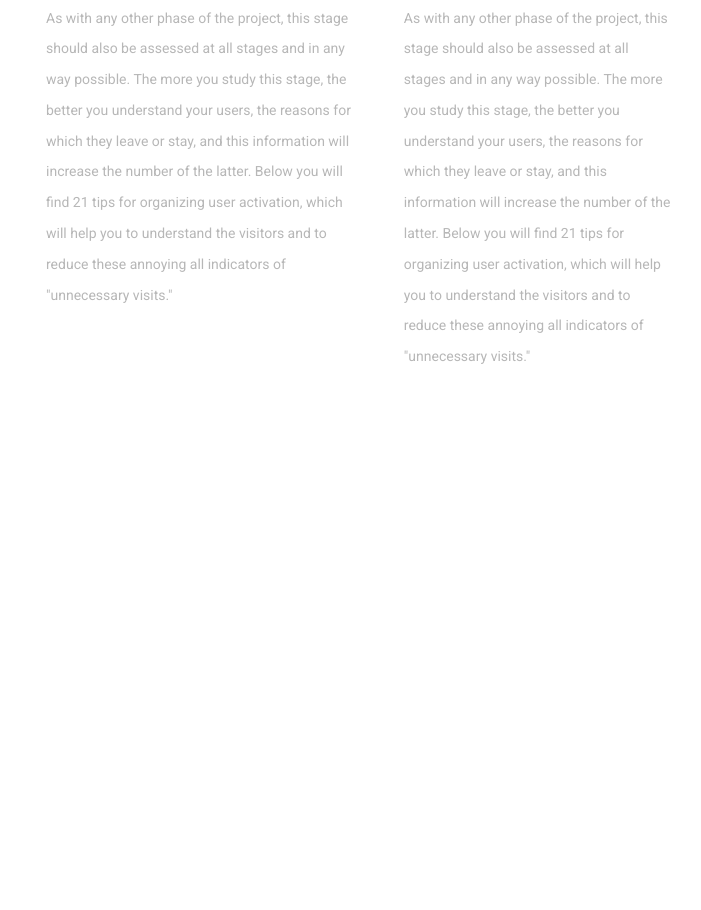
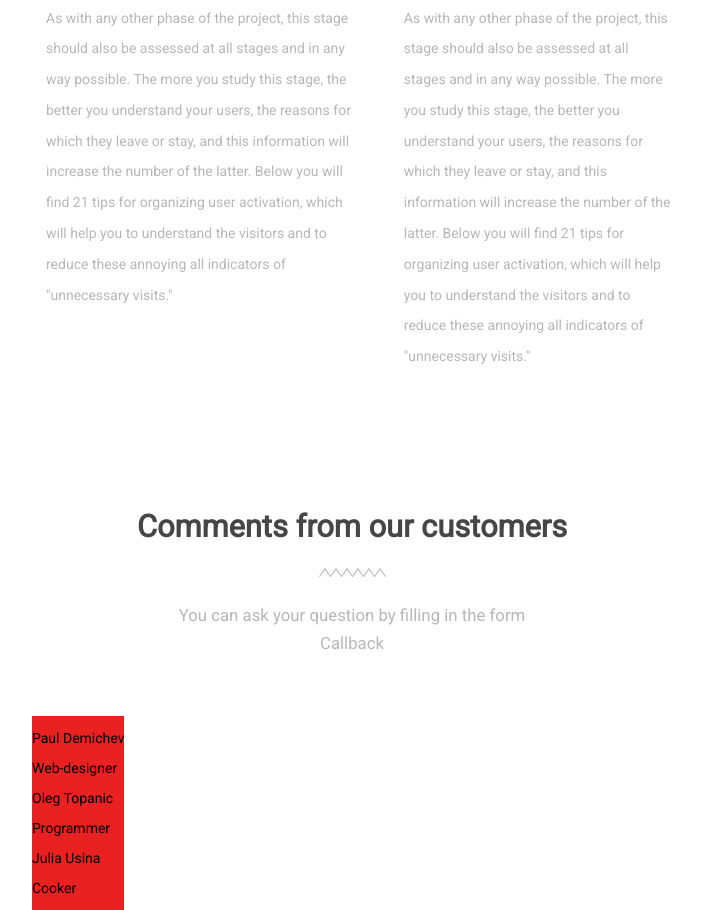
Before and after one commit to RiseToDev/jewellery, a website: page app/index.html in a window 1280 px wide. Shown: the part 4280-5190 px from the top of the page, without its empty margins (288-989 px from the left). Before the commit the page ends 4652 px from the top, so only its background shows below. Drawn offline with Linux system fonts and the light colour scheme.

Commit message:
added new section

```diff
--- a/app/index.html
+++ b/app/index.html
@@ -272,5 +272,46 @@
     </div>
 
 </section>
+
+
+
+<section class="response">
+    <div class="container">
+        <div class="row justify-content-center">
+            <div class="col-md-auto how-symbols-ask d-flex flex-column align-items-center">
+                <p class="how">Comments from our customers</p>
+                <img src="img/symbols.png" alt="spec symbols">
+                <p class="ask-question">You can ask your question by filling in the form<br>Callback</p>
+            </div>
+        </div>
+
+
+        <div class="row">
+            <div class="comments">
+                <div class="">
+                    <p class="name">Paul Demichev</p>
+                    <p class="position">Web-designer</p>
+                    <p class="comment"></p>
+                </div>
+                <div class="">
+                    <p class="name">Oleg Topanic</p>
+                    <p class="position">Programmer</p>
+                    <p class="comment"></p>
+                </div>
+                <div class="">
+                    <p class="name">Julia Usina</p>
+                    <p class="position">Cooker</p>
+                    <p class="comment"></p>
+                </div>
+            </div>
+        </div>
+    </div>
+
+
+
+
+</section>
+
+
 </body>
 </html>
--- a/app/sass/style.sass
+++ b/app/sass/style.sass
@@ -370,6 +370,16 @@ p.how
 /*----------------------end of our jewellery--------------------*/
 
 
+/*-----------------------response---------------------------*/
+
+.response
+  padding-top: 7.5rem
+
+.comments
+  background-color: #e92121
+
+/*----------------end of response---------------------------*/
+
 
 /*-------media queries-------------*/
 @media screen and (max-width: 1199.98px)
```
Also changed, not shown: app/css/style.css, 1 other file.
